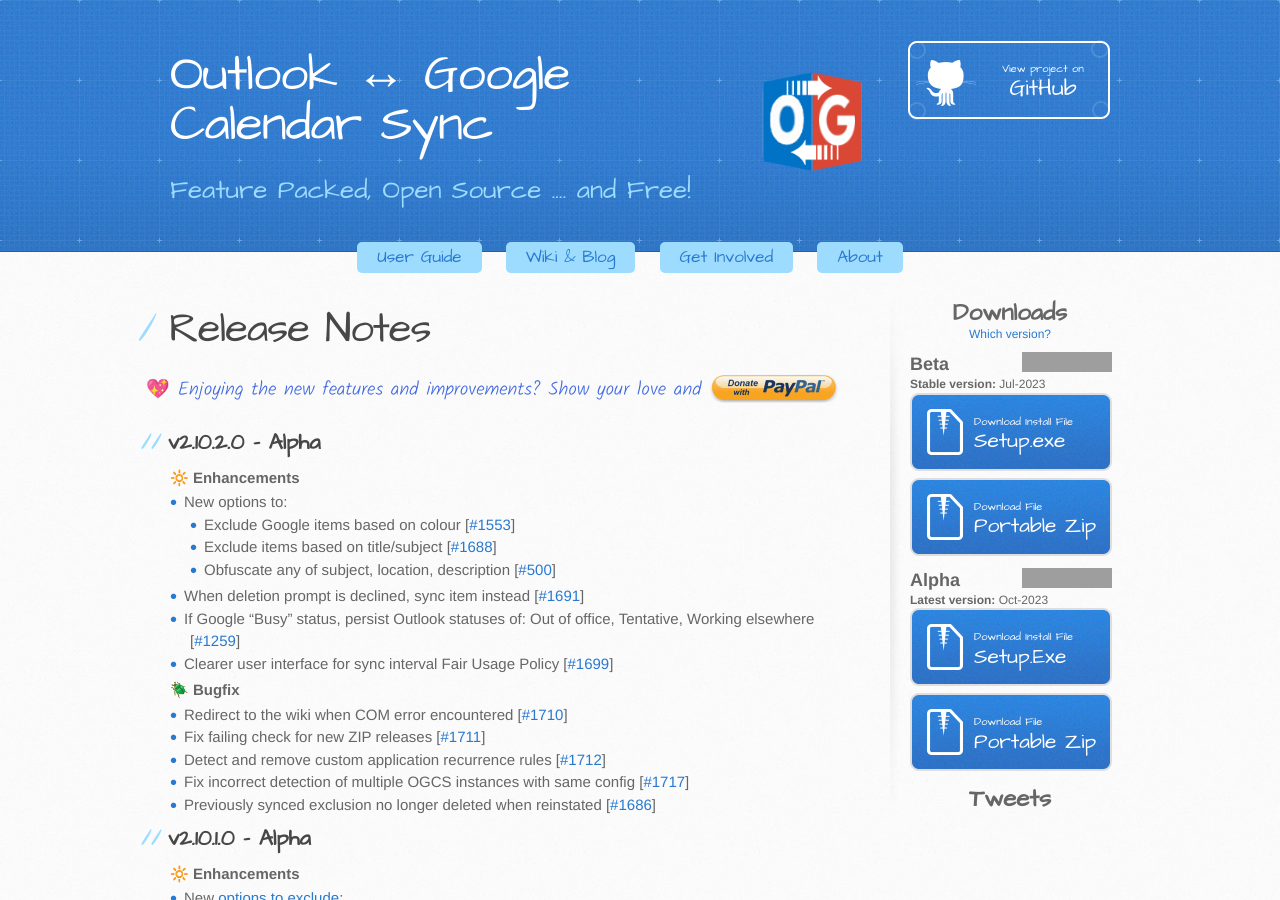
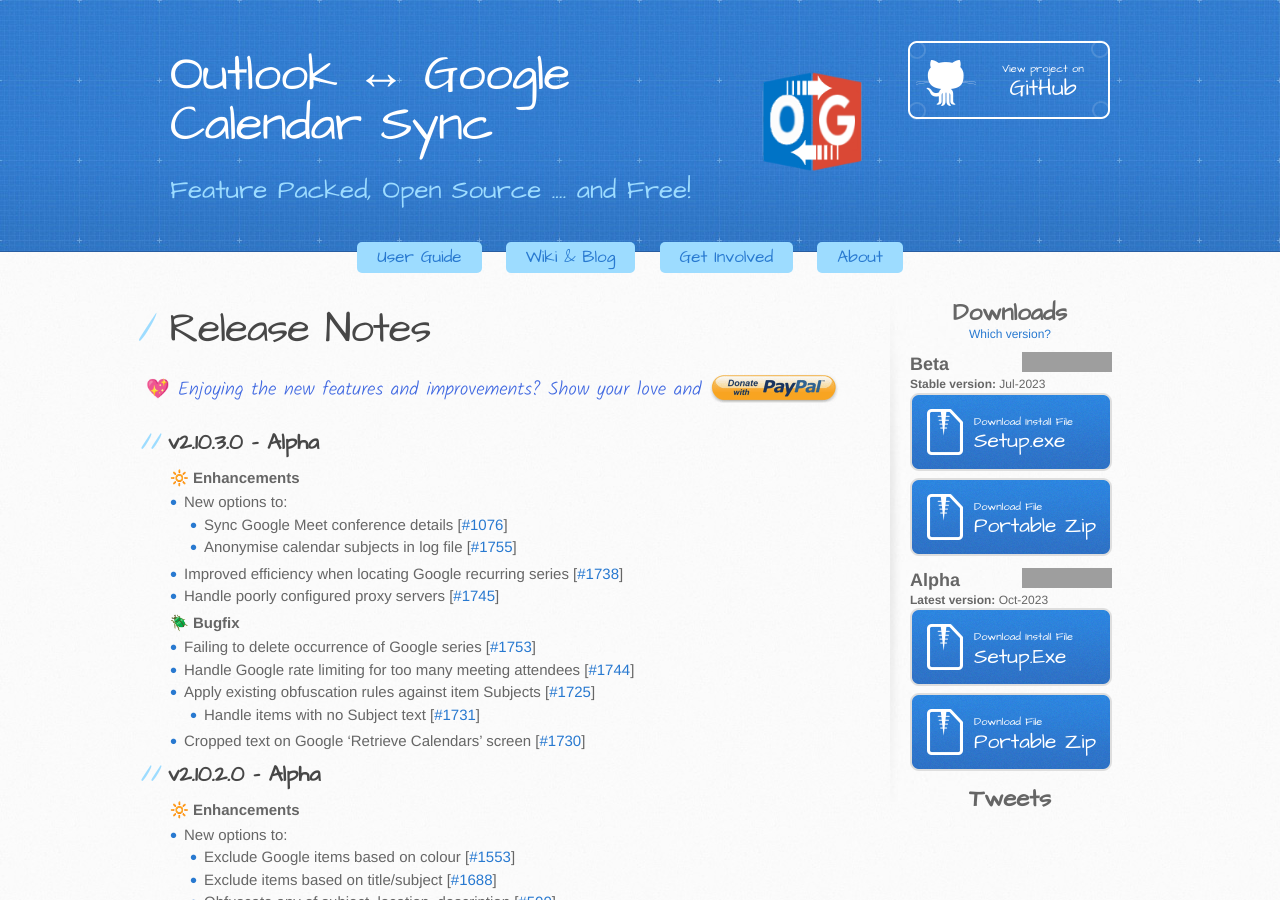
Before and after one commit to phw198/OutlookGoogleCalendarSync, a Jekyll site: the page built from release-notes.md, in a window 1280 px wide and 900 px high. Built offline with Jekyll 4.4.1, drawn with Linux system fonts in a browser that asks for light colours; emoji names are drawn with the system emoji font; comment, search, counter and statistics services are not loaded; grey boxes are pictures that could not be loaded.

Commit message:
v2.10.3 release notes

```diff
--- a/release-notes.md
+++ b/release-notes.md
@@ -31,6 +31,36 @@ p {
   var paypalUrl = document.getElementById("donateButton")
   document.getElementById("donateButton").href += donate_item_name
 </script>
+
+## v2.10.3.0 - Alpha
+
+:high_brightness: **Enhancements**
+- New options to:
+    - Sync Google Meet conference details [[#1076](https://github.com/phw198/OutlookGoogleCalendarSync/issues/1076)]
+    - Anonymise calendar subjects in log file [[#1755](https://github.com/phw198/OutlookGoogleCalendarSync/issues/1755)]
+- Improved efficiency when locating Google recurring series [[#1738](https://github.com/phw198/OutlookGoogleCalendarSync/issues/1738)]
+- Handle poorly configured proxy servers [[#1745](https://github.com/phw198/OutlookGoogleCalendarSync/issues/1745)]
+
+:beetle: **Bugfix**
+- Failing to delete occurrence of Google series [[#1753](https://github.com/phw198/OutlookGoogleCalendarSync/issues/1753)]
+- Handle Google rate limiting for too many meeting attendees [[#1744](https://github.com/phw198/OutlookGoogleCalendarSync/issues/1744)]
+- Apply existing obfuscation rules against item Subjects [[#1725](https://github.com/phw198/OutlookGoogleCalendarSync/issues/1725)]
+    - Handle items with no Subject text [[#1731](https://github.com/phw198/OutlookGoogleCalendarSync/issues/1731)]
+- Cropped text on Google 'Retrieve Calendars' screen [[#1730](https://github.com/phw198/OutlookGoogleCalendarSync/issues/1730)]
+
+<br/>
+<script async src="https://pagead2.googlesyndication.com/pagead/js/adsbygoogle.js?client={{ site.google_ad_client }}" crossorigin="anonymous"></script>
+<ins class="adsbygoogle"
+     style="display:block; text-align:center;"
+     data-ad-layout="in-article"
+     data-ad-format="fluid"
+     data-ad-client="{{ site.google_ad_client }}"
+     data-ad-slot="7911595401"
+     data-adtest="{{ site.google_ad_testing }}"></ins>
+<script>
+     (adsbygoogle = window.adsbygoogle || []).push({});
+</script>
+<br/>
 
 ## v2.10.2.0 - Alpha
 
```
